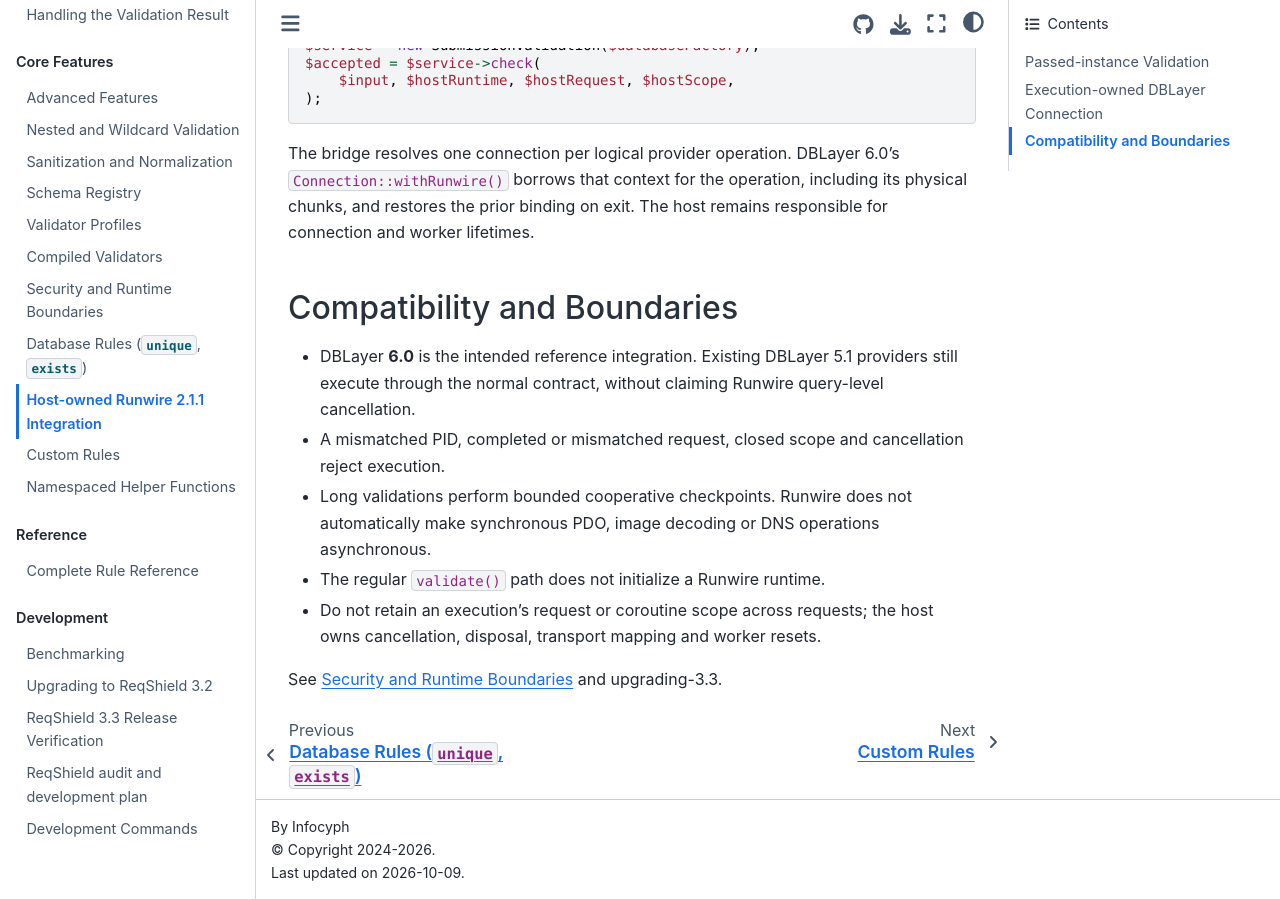
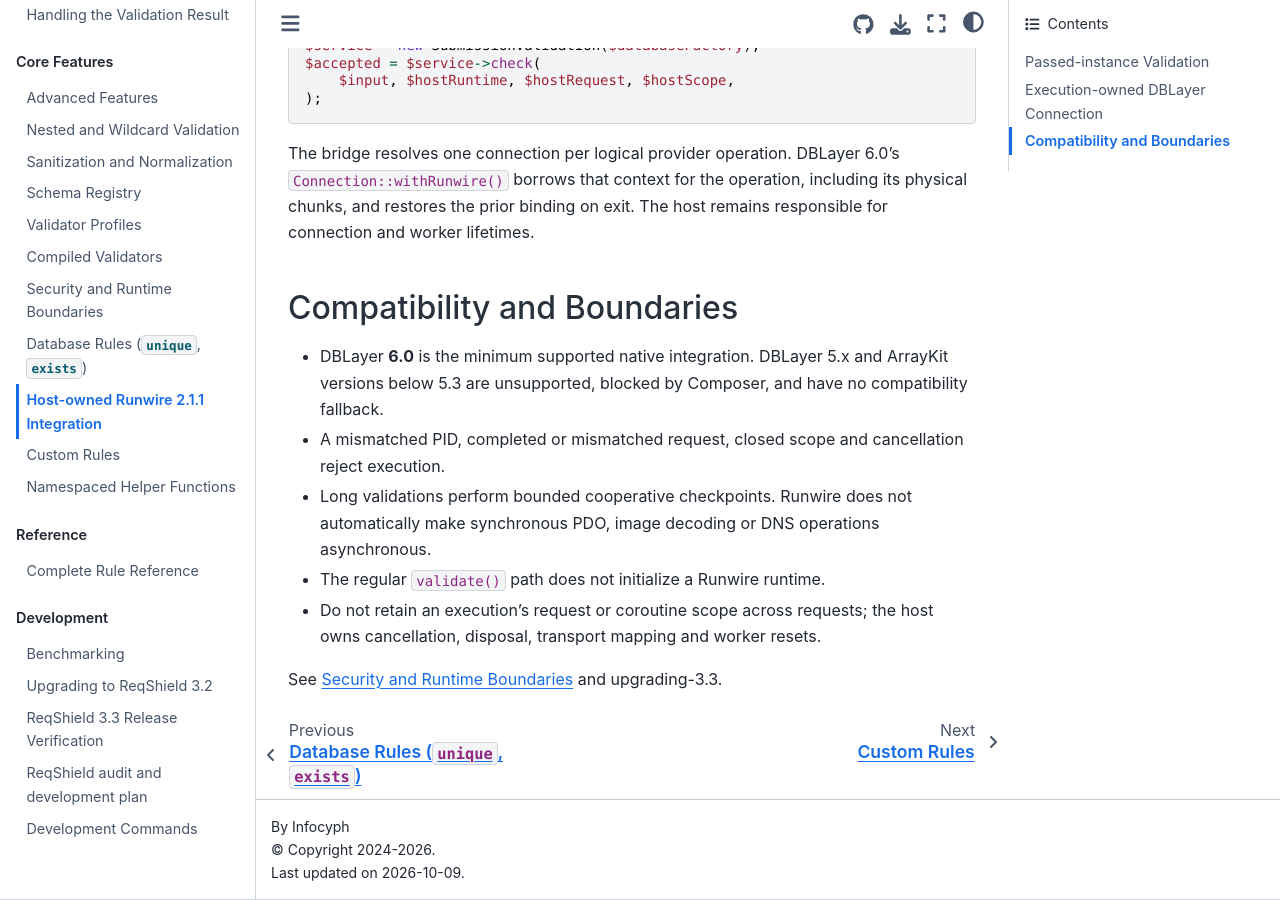
Before and after one commit to infocyph/ReqShield, a Sphinx documentation site: the page built from docs/runwire-integration.rst, in a window 1280 px wide and 900 px high, scrolled down 1728 px. Built offline with Sphinx 7.4.7 and the Sphinx Book theme 1.1.4, drawn with Linux system fonts in a browser that asks for light colours; pages that are not in the unit, such as notebooks, are missing from menus.

Commit message:
docs: remove old DBLayer compatibility claims from Runwire integration guide

```diff
--- a/docs/runwire-integration.rst
+++ b/docs/runwire-integration.rst
@@ -97,9 +97,9 @@ The host remains responsible for connection and worker lifetimes.
 Compatibility and Boundaries
 ----------------------------
 
-* DBLayer **6.0** is the intended reference integration. Existing DBLayer
-  5.1 providers still execute through the normal contract, without claiming
-  Runwire query-level cancellation.
+* DBLayer **6.0** is the minimum supported native integration.
+  DBLayer 5.x and ArrayKit versions below 5.3 are unsupported, blocked by
+  Composer, and have no compatibility fallback.
 * A mismatched PID, completed or mismatched request, closed scope and
   cancellation reject execution.
 * Long validations perform bounded cooperative checkpoints. Runwire does not
```
